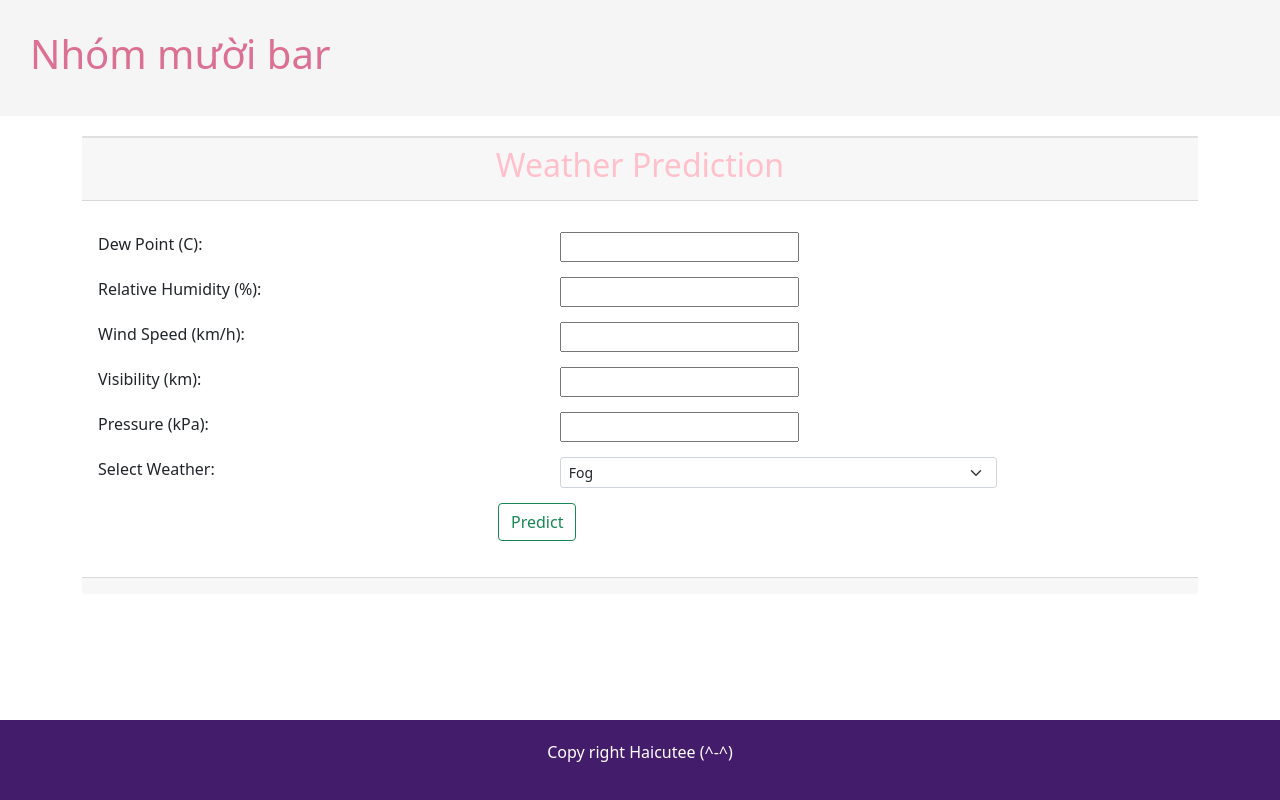
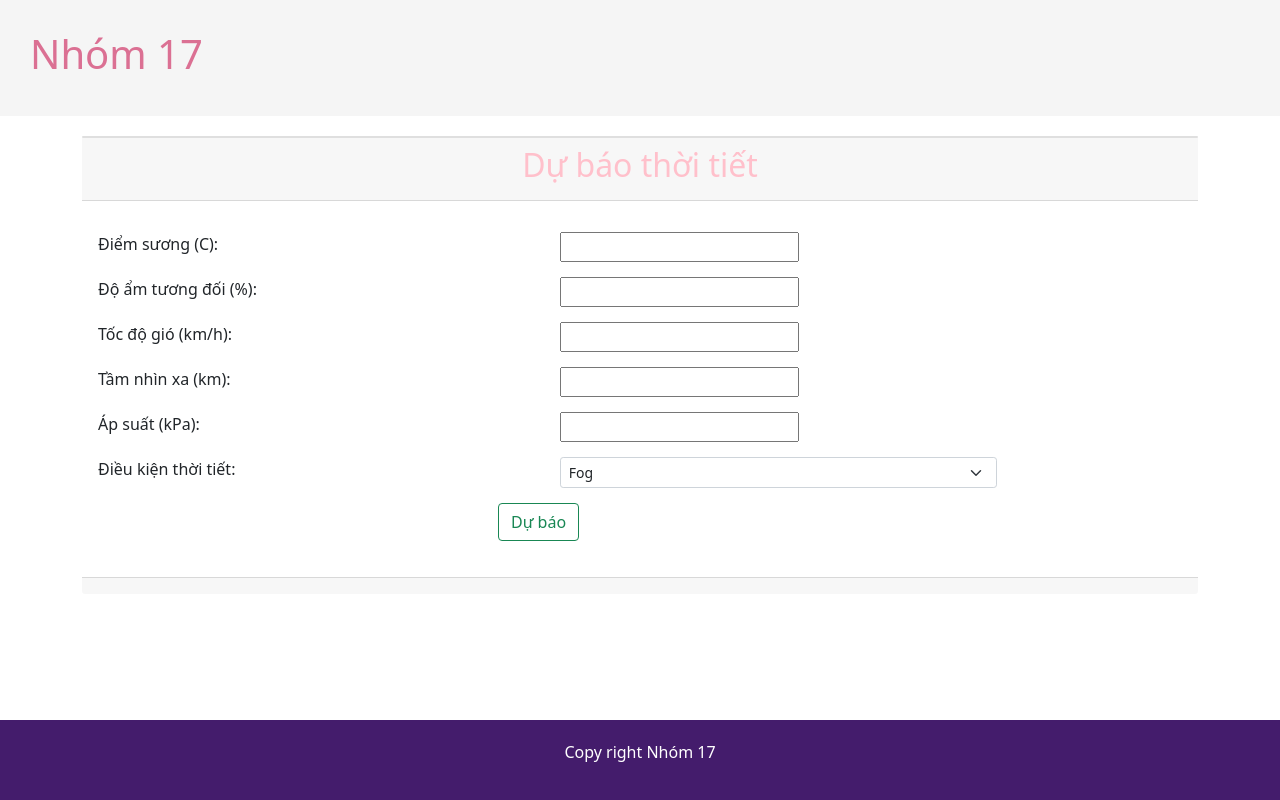
Before and after one commit to Haicute2104/NhomMuoiBar, a Flask app: page / in a window 1280 px wide. Run offline with Flask 3, Linux system fonts and the light colour scheme; parts of the project's set-up code (start-up, migrations or seed data) failed here and were passed over; some libraries are stand-ins or nearby versions.

Commit message:
Update index.html

```diff
--- a/templates/index.html
+++ b/templates/index.html
@@ -7,25 +7,25 @@
     <link href="https://cdn.jsdelivr.net/npm/bootstrap@5.1.3/dist/css/bootstrap.min.css" rel="stylesheet" integrity="sha384-1BmE4kWBq78iYhFldvKuhfTAU6auU8tT94WrHftjDbrCEXSU1oBoqyl2QvZ6jIW3" crossorigin="anonymous">
 
 
-    <title>Weather Prediction</title>
+    <title>Dự đoán thời tiết</title>
 </head>
 <body>
 
     <header class="header">
-        <h1 class="header__title">Nhóm mười bar</h1>
+        <h1 class="header__title">Nhóm 17</h1>
     </header>
 
     <div class="section">
         <div class="container">
             <div class="card"></div>
                 <div class="card-header">
-                    <h2>Weather Prediction</h2>
+                    <h2>Dự báo thời tiết</h2>
                 </div>
                 <div class="card-body">
                     <form action="/predict" method="POST">
                         <div class="row">
                             <div class="col-5">
-                                <label for="dew_point">Dew Point (C):</label>
+                                <label for="dew_point">Điểm sương (C):</label>
                             </div>
                             <div class="col-7">
                                 <input type="text" name="dew_point" id="dew_point" required>
@@ -33,7 +33,7 @@
                         </div>
                         <div class="row">
                             <div class="col-5">
-                                <label for="humidity">Relative Humidity (%):</label>
+                                <label for="humidity">Độ ẩm tương đối (%):</label>
 
                             </div>
                             <div class="col-7">
@@ -42,7 +42,7 @@
                         </div>
                         <div class="row">
                             <div class="col-5">
-                                <label for="wind_speed">Wind Speed (km/h):</label>
+                                <label for="wind_speed">Tốc độ gió (km/h):</label>
                             </div>
                             <div class="col-7">
                                 <input type="text" name="wind_speed" id="wind_speed" required>
@@ -50,7 +50,7 @@
                         </div>
                         <div class="row">
                             <div class="col-5">
-                                <label for="visibility">Visibility (km):</label>
+                                <label for="visibility">Tầm nhìn xa (km):</label>
                             </div>
                             <div class="col-7">
                                 <input type="text" name="visibility" id="visibility" required>
@@ -58,7 +58,7 @@
                         </div>
                         <div class="row">
                             <div class="col-5">
-                                <label for="pressure">Pressure (kPa):</label>
+                                <label for="pressure">Áp suất (kPa):</label>
                             </div>
                             <div class="col-7">
                                 <input type="text" name="pressure" id="pressure" required>
@@ -66,7 +66,7 @@
                         </div>
                         <div class="row">
                             <div class="col-5">
-                                <label for="weather">Select Weather:</label>
+                                <label for="weather">Điều kiện thời tiết:</label>
                             </div>
                             <div class="col-5">
                                 <select name="weather" id="weather" class="form-select form-select-sm">
@@ -79,7 +79,7 @@
 
 
 
-                        <button type="submit" class="btn btn-outline-success">Predict</button>
+                        <button type="submit" class="btn btn-outline-success">Dự báo</button>
                     </form>
                 </div>
                 <div class="card-footer">
@@ -94,7 +94,7 @@
         </div>
     </div>
     <footer class="footer">
-        <p>Copy right Haicutee (^-^)</p>
+        <p>Copy right Nhóm 17</p>
     </footer>
 
     <script src="https://cdn.jsdelivr.net/npm/bootstrap@5.1.3/dist/js/bootstrap.bundle.min.js" integrity="sha384-ka7Sk0Gln4gmtz2MlQnikT1wXgYsOg+OMhuP+IlRH9sENBO0LRn5q+8nbTov4+1p" crossorigin="anonymous"></script>
```
